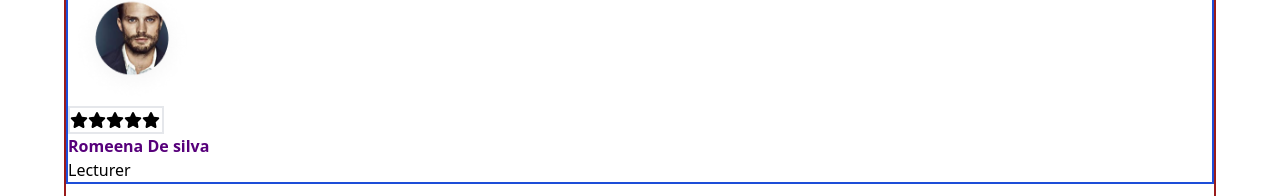
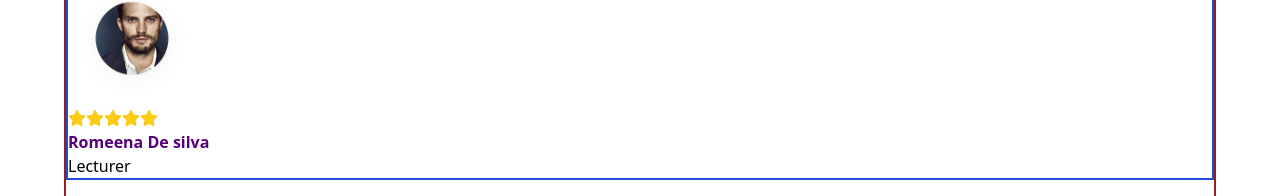
Before and after one commit to obuastella/the4coders, a React (Create React App) app in the folder front-end/: page / in a window 1280 px wide. Shown: the part 2561-2757 px from the top of the page. Built offline with nearby package versions, Linux system fonts and the light colour scheme.

Commit message:
Added color message to star icon

```diff
--- a/front-end/src/components/Profile.jsx
+++ b/front-end/src/components/Profile.jsx
@@ -10,7 +10,7 @@ export const Profile = () => {
         src="assets/images/customer1.png"
         alt="customer"
       />
-      <div className="w-24 border-2">
+      <div className="w-24 text-[#facc15]">
         <FontAwesomeIcon icon={faStar} />
         <FontAwesomeIcon icon={faStar} />
         <FontAwesomeIcon icon={faStar} />
```
